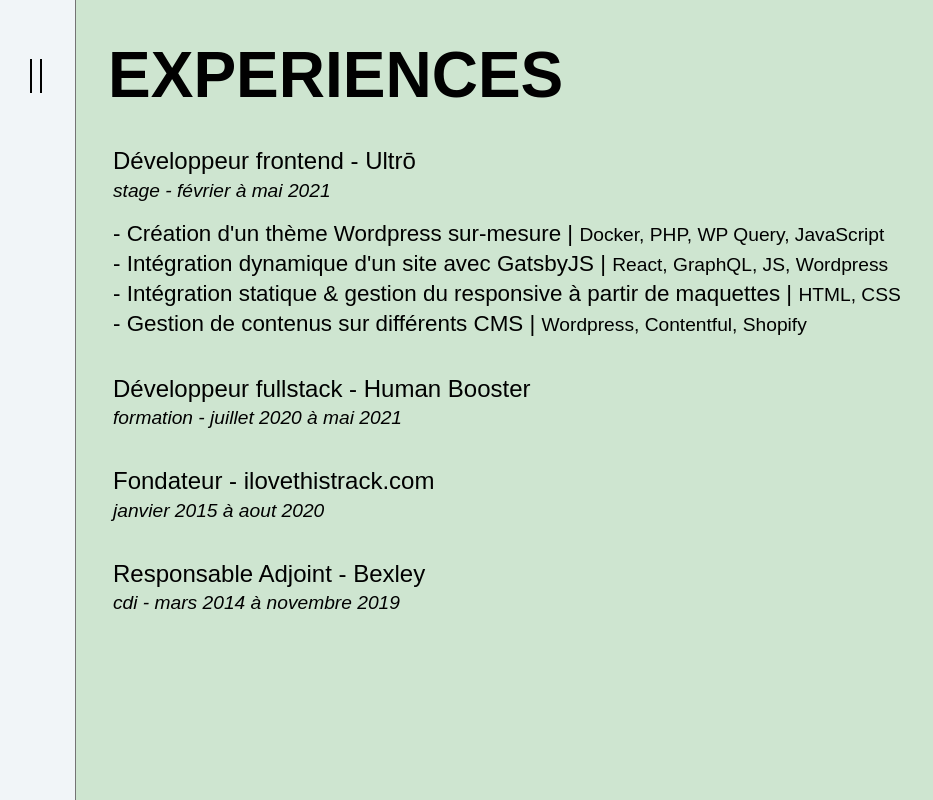
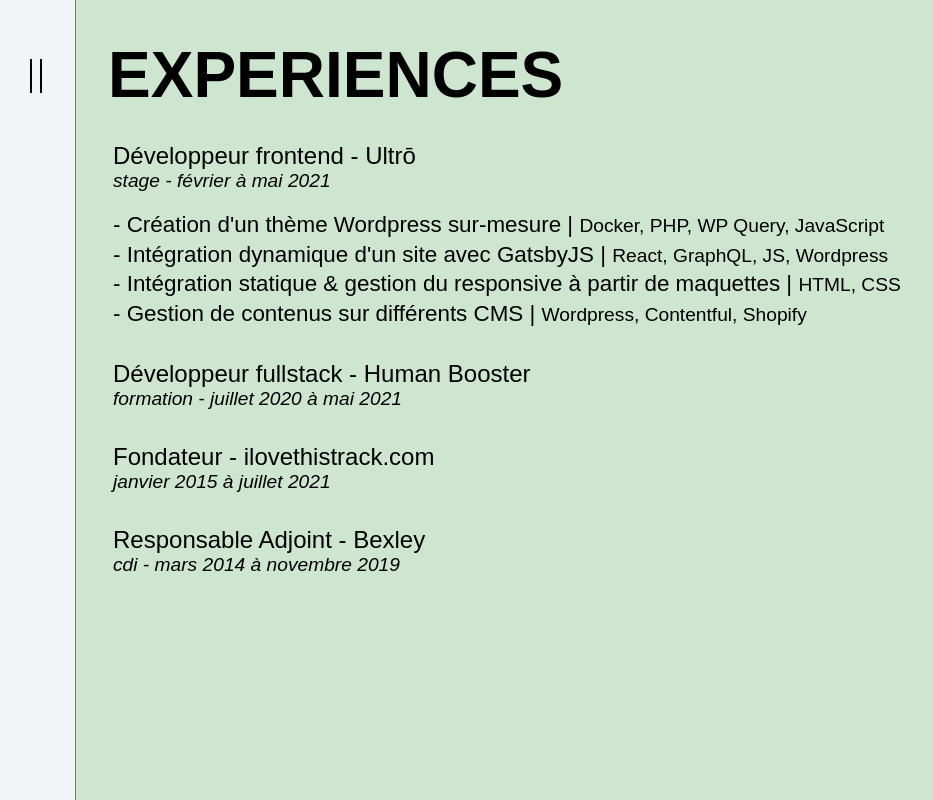
Before and after one commit to idrissdiakite/portfolio-react, a React (Create React App) app: page /experiences in a window 1280 px wide. Shown: the whole page, without its empty margins (0-933 px from the left). Built offline with nearby package versions, Linux system fonts and the light colour scheme; a web font is replaced by a local one.

Commit message:
fix bugs

```diff
--- a/src/components/Button/style.scss
+++ b/src/components/Button/style.scss
@@ -6,7 +6,7 @@
   justify-content: center;
   position: absolute;
   right: 0.75rem;
-  top: 25px;
+  top: 26px;
   z-index: 15;
 
   color: $color-1;
--- a/src/components/Jobs/index.jsx
+++ b/src/components/Jobs/index.jsx
@@ -52,7 +52,7 @@ const jobs = [
   {
     id: 3,
     title: "Fondateur - ilovethistrack.com",
-    subtitle: "janvier 2015 à aout 2020",
+    subtitle: "janvier 2015 à juillet 2021",
     description: (
       <p>
         - Création site de musique | <span>Wordpress</span> <br />- Création
--- a/src/components/Jobs/style.scss
+++ b/src/components/Jobs/style.scss
@@ -1,14 +1,14 @@
 @import "./../../styles/settings";
 
 .job {
-  margin-bottom: 1rem;
+  margin-bottom: 1.3rem;
 
   .header {
     margin-bottom: 0.5rem;
 
     .title {
       font-size: 1.5rem;
-      font-weight: 400;
+      line-height: 1.5rem;
       cursor: pointer;
     }
 
```
